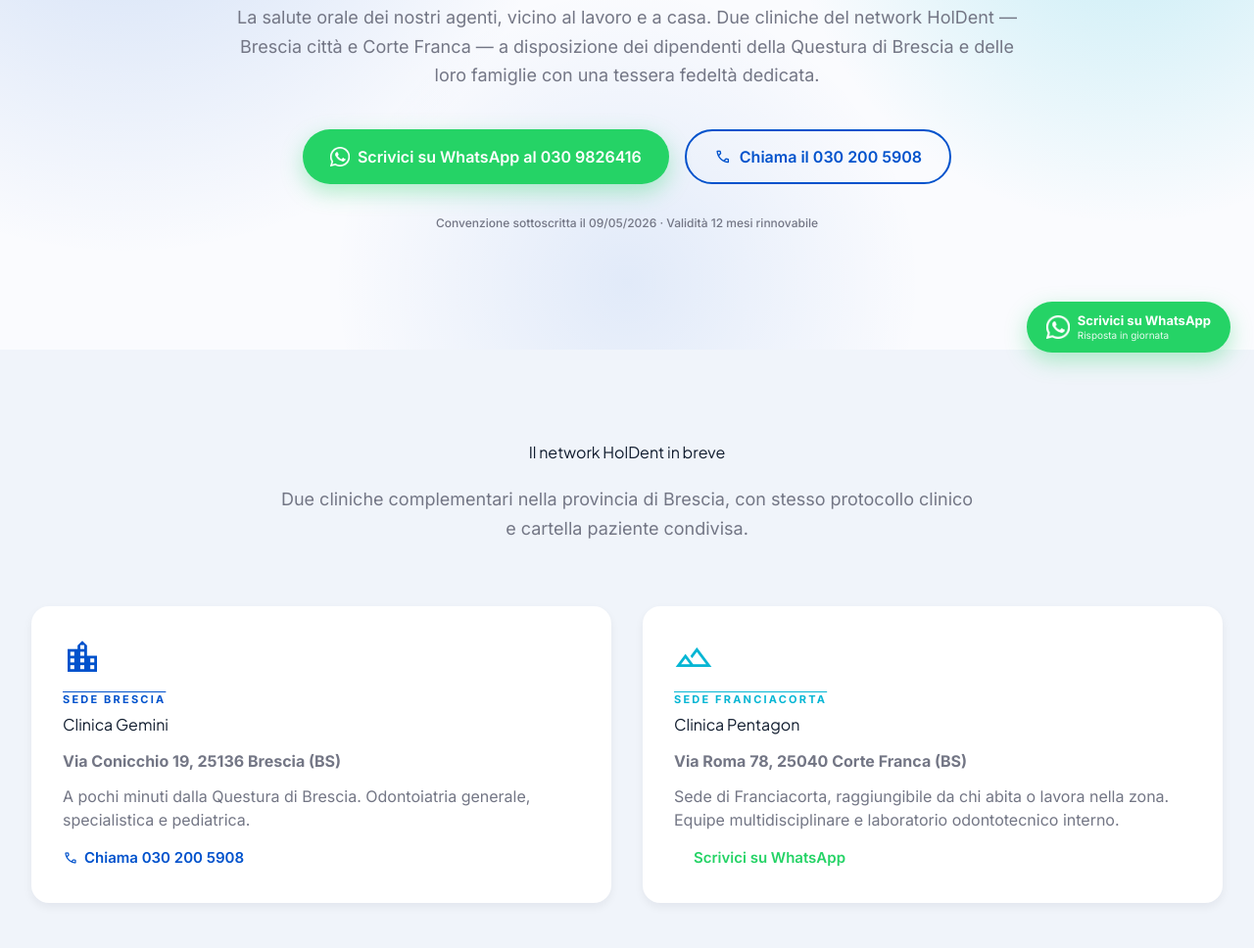
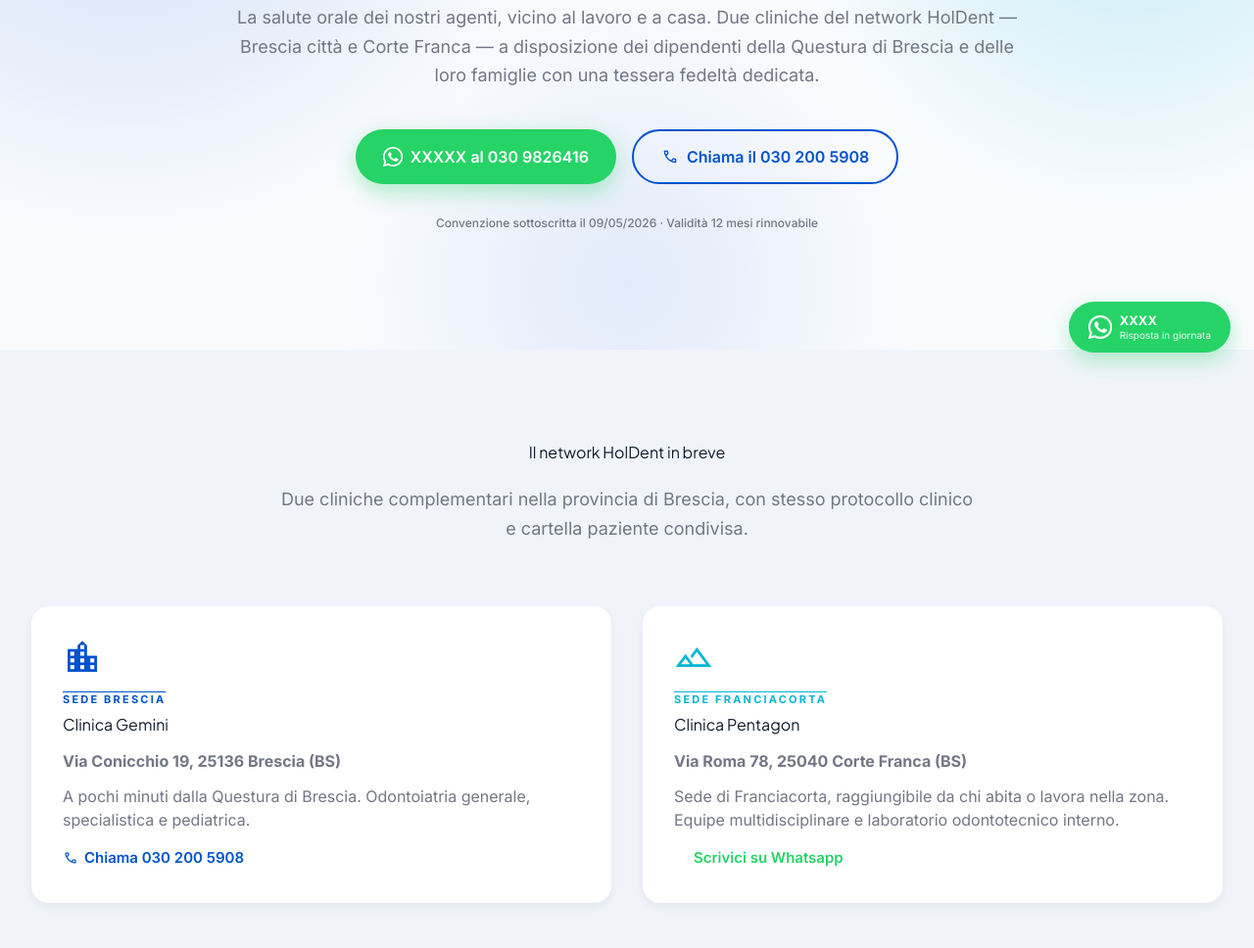
Before and after one commit to Jnojokes/holdent_landing_2, a plain HTML site: page index.html in a window 1280 px wide. Shown: the part 416-1384 px from the top of the page at 98% size. Drawn offline with nearby package versions, Linux system fonts and the light colour scheme.

Commit message:
Update index.html

```diff
--- a/index.html
+++ b/index.html
@@ -540,7 +540,7 @@ Ultima modifica: 10/05/2026
   <div class="overline hide-mobile" style="color: var(--color-outline); letter-spacing: 0.1em;">
     × Convenzione Questura di Brescia
   </div>
-  <a href="https://wa.me/39XXXXXXXXXX?text=Salve%2C%20sono%20un%20dipendente%20della%20Questura%20di%20Brescia%20e%20vorrei%20informazioni%20sulla%20convenzione%20HolDent."
+  <a href="https://wa.me/390309826416?text=Salve%2C%20sono%20un%20dipendente%20della%20Questura%20di%20Brescia%20e%20vorrei%20informazioni%20sulla%20convenzione%20HolDent."
      target="_blank"
      rel="noopener"
      class="whatsapp-glow"
@@ -552,7 +552,7 @@ Ultima modifica: 10/05/2026
 </nav>
 
 <!-- ============ STICKY WHATSAPP BUTTON ============ -->
-<a href="https://wa.me/39XXXXXXXXXX?text=Salve%2C%20sono%20un%20dipendente%20della%20Questura%20di%20Brescia%20e%20vorrei%20informazioni%20sulla%20convenzione%20HolDent."
+<a href="https://wa.me/390309826416?text=Salve%2C%20sono%20un%20dipendente%20della%20Questura%20di%20Brescia%20e%20vorrei%20informazioni%20sulla%20convenzione%20HolDent."
    target="_blank"
    rel="noopener"
    class="whatsapp-sticky whatsapp-glow"
@@ -561,7 +561,7 @@ Ultima modifica: 10/05/2026
   <img src="assets/whatsapp-logo.png" alt="" class="whatsapp-icon" style="width: 24px; height: 24px;">
   <span class="whatsapp-text">
     <div style="line-height: 1.2;">
-      Scrivici su WhatsApp
+      XXXX
       <div style="font-size: 10px; font-weight: 400; opacity: 0.9;">Risposta in giornata</div>
     </div>
   </span>
@@ -591,14 +591,14 @@ Ultima modifica: 10/05/2026
     </p>
 
     <div class="cta-hero-group" style="display: flex; gap: 16px; justify-content: center; flex-wrap: wrap; margin-bottom: 32px;">
-      <a href="https://wa.me/39XXXXXXXXXX?text=Salve%2C%20sono%20un%20dipendente%20della%20Questura%20di%20Brescia%20e%20vorrei%20informazioni%20sulla%20convenzione%20HolDent."
+      <a href="https://wa.me/390309826416?text=Salve%2C%20sono%20un%20dipendente%20della%20Questura%20di%20Brescia%20e%20vorrei%20informazioni%20sulla%20convenzione%20HolDent."
          target="_blank"
          rel="noopener"
          onclick="trackCTA('whatsapp', 'hero')"
          class="btn whatsapp-glow"
          style="background: var(--color-whatsapp); color: white;">
         <img src="assets/whatsapp-logo.png" alt="" style="width: 20px; height: 20px;">
-        Scrivici su WhatsApp al 030 9826416
+        XXXXX al 030 9826416
       </a>
       <a href="tel:+390302005908"
          onclick="trackCTA('call', 'hero')"
@@ -656,13 +656,13 @@ Ultima modifica: 10/05/2026
         <p style="color: var(--color-outline); margin-bottom: 16px;">
           Sede di Franciacorta, raggiungibile da chi abita o lavora nella zona. Equipe multidisciplinare e laboratorio odontotecnico interno.
         </p>
-        <a href="https://wa.me/39XXXXXXXXXX?text=Salve%2C%20sono%20un%20dipendente%20della%20Questura%20di%20Brescia%20e%20vorrei%20informazioni%20sulla%20convenzione%20HolDent."
+        <a href="https://wa.me/390309826416?text=Salve%2C%20sono%20un%20dipendente%20della%20Questura%20di%20Brescia%20e%20vorrei%20informazioni%20sulla%20convenzione%20HolDent."
            target="_blank"
            rel="noopener"
            onclick="trackCTA('whatsapp', 'card_pentagon')"
            style="color: var(--color-whatsapp); font-weight: 600; text-decoration: none; display: inline-flex; align-items: center; gap: 6px; font-size: 15px;">
           <img src="assets/whatsapp-logo.png" alt="" style="width: 14px; height: 14px;">
-          Scrivici su WhatsApp
+          Scrivici su Whatsapp
         </a>
       </div>
 
@@ -868,7 +868,7 @@ Ultima modifica: 10/05/2026
       <div style="display: flex; gap: 16px; justify-content: center; flex-wrap: wrap; margin-bottom: 40px;">
 
         <!-- CTA WhatsApp -->
-        <a href="https://wa.me/39XXXXXXXXXX?text=Salve%2C%20sono%20un%20dipendente%20della%20Questura%20di%20Brescia%20e%20vorrei%20informazioni%20sulla%20convenzione%20HolDent."
+        <a href="https://wa.me/390309826416?text=Salve%2C%20sono%20un%20dipendente%20della%20Questura%20di%20Brescia%20e%20vorrei%20informazioni%20sulla%20convenzione%20HolDent."
            target="_blank"
            rel="noopener"
            onclick="trackCTA('whatsapp', 'cta_finale')"
```
